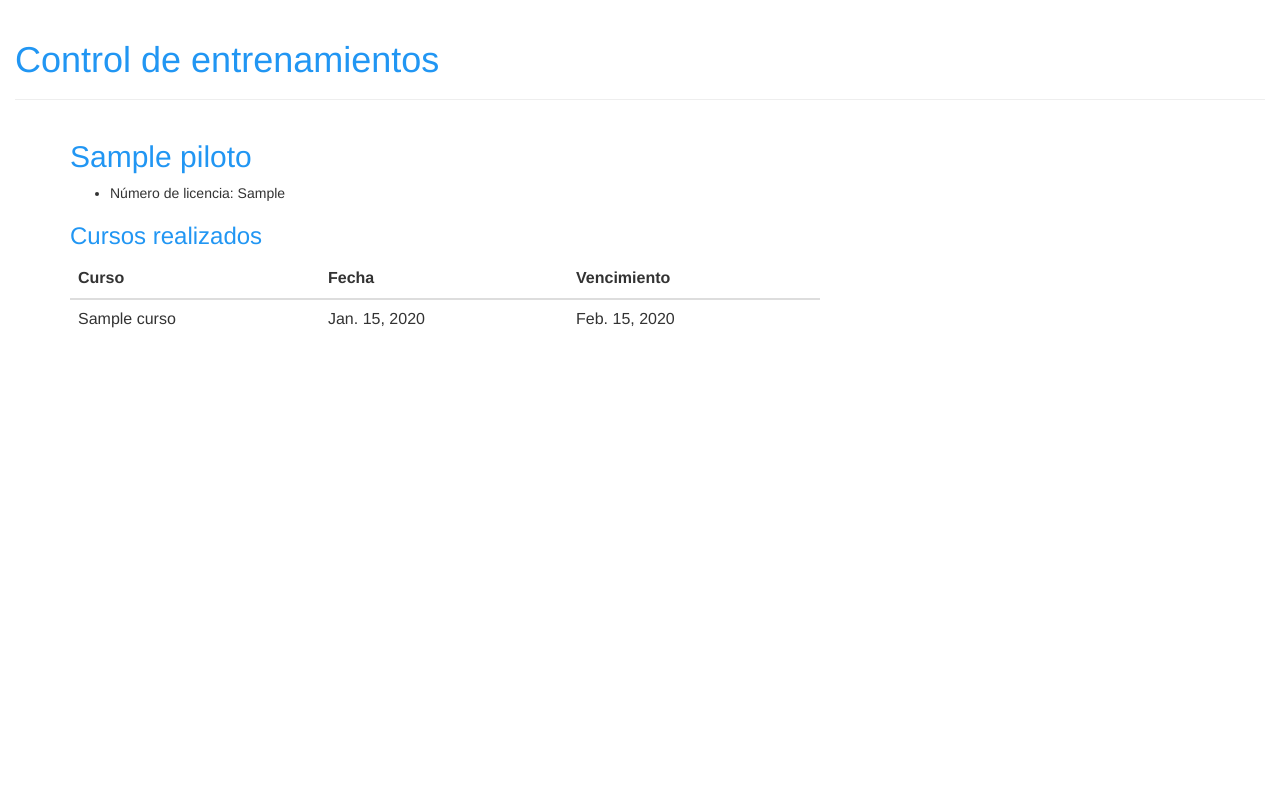
After one commit to Panchosama/training, a Django app: page /piloto/1/ in a window 1280 px wide. The commit adds this page. Run offline with Django 3.2, Linux system fonts and the light colour scheme; tables that the repository leaves empty hold one stand-in row (values such as "Sample post"); some libraries are stand-ins or nearby versions.

Commit message:
Tercer commit. Listado de cursos, detalle de piloto, vencimiento

```diff
--- a/daic/settings.py
+++ b/daic/settings.py
@@ -119,4 +119,4 @@ USE_TZ = True
 # https://docs.djangoproject.com/en/1.11/howto/static-files/
 
 STATIC_URL = '/static/'
-STATIC_ROOT = os.path.join(BASE_DIR, 'static')
+#STATIC_ROOT = os.path.join(BASE_DIR, 'static')
--- a/training/models.py
+++ b/training/models.py
@@ -4,6 +4,7 @@ from __future__ import unicode_literals
 from django.db import models
 from django.utils import timezone
 from django.utils.encoding import python_2_unicode_compatible
+from dateutil.relativedelta import relativedelta
 
 # Create your models here.
 @python_2_unicode_compatible
@@ -37,18 +38,34 @@ class Entrenamiento(models.Model):
 	curso=models.ForeignKey(Curso)
 	fecha=models.DateField()
 
-#	def vigencia(Curso, self):
-		# # Calculo el largo de la vigencia del curso, en días
-		# year = timezone.timedelta(days=365)
-		# vig = Curso.objects.filter(pk=self.curso).values('vigencia').get()
+	def vencimiento(self):
+		vig = self.curso.vigencia
+		venc= self.fecha + relativedelta(months=vig)
+		return venc
 
-		# # Calculo fecha de vencimiento del curso
-		# venc = self.fecha + timezone.timedelta(months=vig['vigencia'])
-		# hoy = timezone.now().date()
+	def alerta(self):
+		hoy=timezone.now().date()
+		ven=self.vencimiento()
 
-		# if (hoy-venc) <= timezone.timedelta(days=30):
-		# 	return "Por vencer"
-		# elif (hoy-venc) < timezone.timedelta(0):
-		# 	return "Vencido por "+ str((hoy-venc)*-1) + u" días"
-		# else:
-		# 	return u"Al día"
+		if (ven-hoy) < timezone.timedelta(days=31):
+			return "warn"
+		elif (ven-hoy) < timezone.timedelta(0):
+			return "dang"
+		else:
+			return "succ"
+
+	# def vigencia(self):
+	# 	# Calculo el largo de la vigencia del curso, en días
+	# 	year = timezone.timedelta(days=365)
+	# 	vig = Curso.objects.filter(pk=self.curso).values('vigencia').get()
+
+	# 	# Calculo fecha de vencimiento del curso
+	# 	venc = self.fecha + relativedelta(months=vig['vigencia'])
+	# 	hoy = timezone.now().date()
+
+	# 	if (hoy-venc) <= timezone.timedelta(days=30):
+	# 		return "Por vencer"
+	# 	elif (hoy-venc) < timezone.timedelta(0):
+	# 		return "Vencido por "+ str((hoy-venc)*-1) + u" días"
+	# 	else:
+	# 		return u"Al día"
--- /dev/null
+++ b/training/static/css/training.css
@@ -0,0 +1,12 @@
+body{
+	padding-left:15px;
+	padding-right:15px;
+}
+
+a{
+	color:#FF6E40;
+}
+
+h1, h1 a, h2, h3, h4{
+	color:#2196F3;
+}
--- /dev/null
+++ b/training/templates/training/base.html
@@ -0,0 +1,26 @@
+{% load staticfiles %}
+<html>
+	<head>
+		<title>Sistema de control de formación</title>
+		<link rel="stylesheet" href="//maxcdn.bootstrapcdn.com/bootstrap/3.2.0/css/bootstrap.min.css">
+	    <link rel="stylesheet" href="//maxcdn.bootstrapcdn.com/bootstrap/3.2.0/css/bootstrap-theme.min.css">
+	    <link rel="stylesheet" href="{% static 'css/training.css' %}">
+	</head>
+	<body>
+
+		<div class="page-header">
+			<h1><a href="/">Control de entrenamientos</a></h1>
+		</div>
+
+		<div class="content container">
+			<div class="row">
+				<div class="col-md-8">
+
+					{% block content%}
+					{% endblock %}
+
+				</div>
+			</div>
+		</div>
+	</body>
+</html>
--- /dev/null
+++ b/training/templates/training/piloto_detail.html
@@ -0,0 +1,38 @@
+{% extends 'training/base.html' %}
+
+{% block content %}
+	<h2>{{piloto.nombre}}</h2>
+	<ul>
+		<li>N&uacute;mero de licencia: {{piloto.licencia}}</li>
+	</ul>
+	<h3>Cursos realizados</h3>
+	{% if not cursos %}
+		<span>No tiene cursos registrados</span>
+	{% else %}
+		<table class="table">
+			<thead>
+				<tr>
+					<th>Curso</th>
+					<th>Fecha</th>
+					<th>Vencimiento</th>
+				</tr>
+			</thead>
+			<tbody>
+				{% for c in cursos %}
+					{% if c.alerta == "warn" %}
+				<tr class="table-warning">
+					{% elif c.alerta == "dang" %}
+				<tr class="table-danger">
+					{% else %}
+				<tr class="table-success">
+					{% endif %}
+					<td>{{ c.curso }}</td>
+					<td>{{ c.fecha }}</td>
+					<td>{{ c.vencimiento }}</td>
+				</tr>
+
+				{% endfor %}
+			</tbody>
+		</table>
+	{% endif %}
+{% endblock %}
--- a/training/urls.py
+++ b/training/urls.py
@@ -2,6 +2,8 @@ from django.conf.urls import include, url
 from . import views
 
 urlpatterns =[
-	url(r'^$', views.piloto_list),
-
+	url(r'^$', views.index),
+	url(r'^pilotos/$', views.piloto_list),
+	url(r'^piloto/(?P<pk>[0-9]+)/$', views.piloto_detail, name='piloto_detail'),
+	url(r'^cursos/$', views.curso_list),
 ]
--- a/training/views.py
+++ b/training/views.py
@@ -1,14 +1,22 @@
 # -*- coding: utf-8 -*-
 from __future__ import unicode_literals
 
-from django.shortcuts import render
+from django.shortcuts import render, get_object_or_404
 from .models import Piloto, Curso, Entrenamiento
 
 # Create your views here.
+def index(request):
+	return render(request, 'training/index.html',{})
+
 def piloto_list(request):
 	pilotos=Piloto.objects.filter(activo=True).order_by('nombre')
 	return render(request, 'training/piloto_list.html',{'pilotos':pilotos})
 
-# def curso_list(request):
-# 	cursos=Curso.objects.get()
-# 	return render(request, 'training/curso_list.html',{'cursos':cursos})
+def piloto_detail(request, pk):
+	piloto = get_object_or_404(Piloto, pk=pk)
+	cursos = Entrenamiento.objects.filter(piloto=pk).order_by('fecha')
+	return render(request, 'training/piloto_detail.html',{'piloto':piloto, 'cursos':cursos})
+
+def curso_list(request):
+	cursos=Curso.objects.all().order_by('nombre')
+	return render(request, 'training/curso_list.html',{'cursos':cursos})
```
Also changed, not shown: training/templates/training/curso_list.html (+23 -6 lines), training/templates/training/index.html (added, +7 -0 lines), training/templates/training/piloto_list.html (+22 -10 lines).
